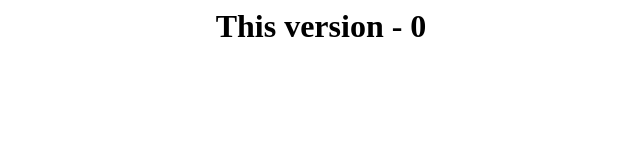
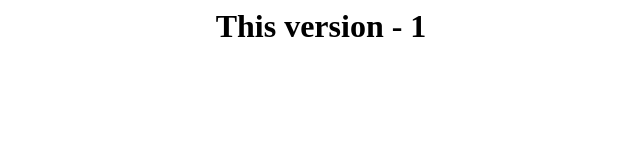
Before and after one commit to hsmailhari/terraform-rolling, a plain HTML site: page index.html in a window 1280 px wide. Shown: the full height of the page, 319-959 px from the left. Drawn offline with Linux system fonts and the light colour scheme.

Commit message:
version 1

```diff
--- a/index.html
+++ b/index.html
@@ -1,5 +1,5 @@
 <html>
  <center>
-   <h1>This version - 0 </h1>
+   <h1>This version - 1 </h1>
  <center>
 </html>
```
